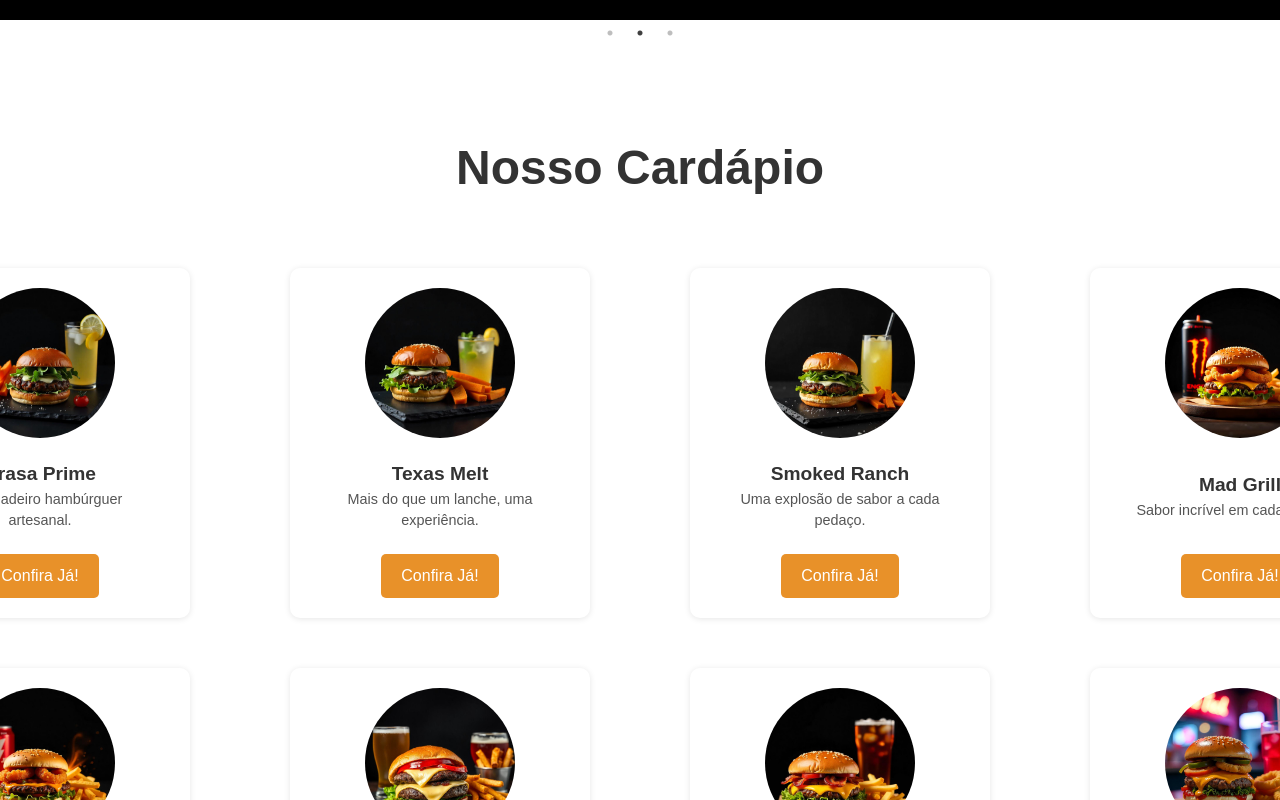
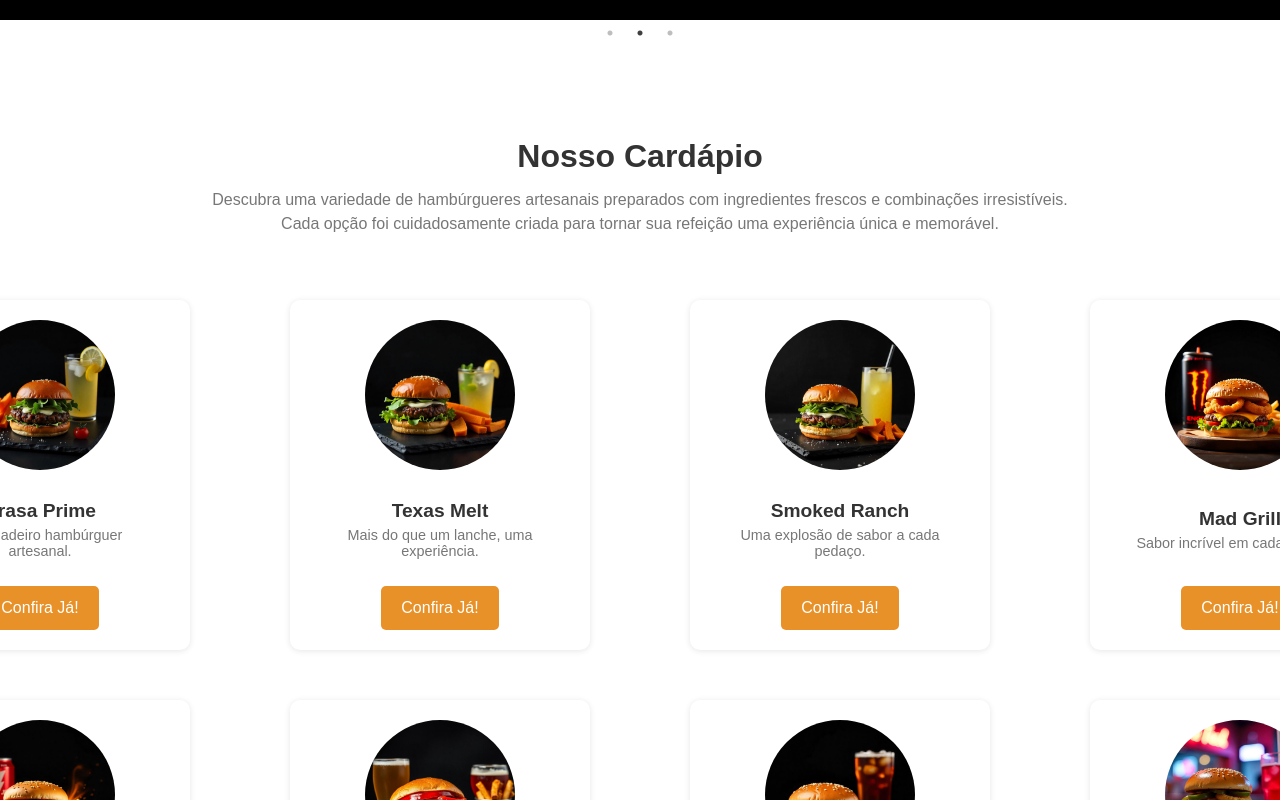
Before and after one commit to ovzm/burgers, a React (Vite) app: page / in a window 1280 px wide. Shown: the part 780-1580 px from the top of the page. Built offline with nearby package versions, Linux system fonts and the light colour scheme.

Commit message:
Commit TextContainer of the home

```diff
--- a/src/Screens/Home/index.jsx
+++ b/src/Screens/Home/index.jsx
@@ -1,7 +1,7 @@
 import CardGrid from "../../components/CardGrid";
 import Carousel from "../../components/Carousel";
 import NavBar from "../../components/NavBar";
-import { SectionCard } from "./style";
+import { SectionCard, TextContainer } from "./style";
 
 export const Home = () => {
   return (
@@ -9,7 +9,11 @@ export const Home = () => {
       <NavBar />
       <Carousel />
       <SectionCard>
-        <h1>Nosso Cardápio</h1>
+        <TextContainer>
+          <h1>Nosso Cardápio</h1>
+          <p>Descubra uma variedade de hambúrgueres artesanais preparados com ingredientes frescos e combinações irresistíveis.</p>
+          <p>Cada opção foi cuidadosamente criada para tornar sua refeição uma experiência única e memorável.</p>
+        </TextContainer>
         <CardGrid/>
       </SectionCard>
     </div>
--- a/src/Screens/Home/style.js
+++ b/src/Screens/Home/style.js
@@ -5,9 +5,19 @@ export const SectionCard = styled.section`
   flex-direction: column;
   align-items: center;
   margin: 7rem 0 3rem 0;
+`;
 
-  h1 {
-    font-size: 3rem;
-    margin-bottom: 4rem;
+export const TextContainer = styled.div`
+  max-width: 1000px;
+  margin: 0 auto;
+  text-align: center;
+  margin-bottom: 4rem;
+
+  h1{
+    margin-bottom: 0.5rem;
+    font-size: 2rem;
+  }
+  p{
+    color: rgb(119, 119, 119);
   }
 `;
--- a/src/components/CardGrid/Card/style.js
+++ b/src/components/CardGrid/Card/style.js
@@ -31,11 +31,13 @@ export const Text = styled.div`
 
 export const Title = styled.h3`
   font-size: 1.2rem;
+  margin-bottom: 0.1rem;
 `;
 
 export const Description = styled.p`
-  color: #555;
+  color:rgb(119, 119, 119);
   font-size: 0.9rem;
+  line-height: normal;
 `;
 
 export const Btn = styled.button`
@@ -48,6 +50,6 @@ export const Btn = styled.button`
   cursor: pointer;
   transition: 0.3s;
   &:hover {
-    background-color:rgb(211, 132, 37);
+    background-color:rgb(197, 124, 34);
   }
 `;
```
